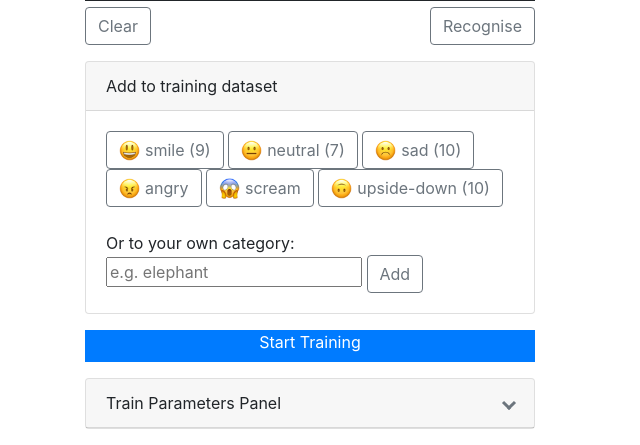
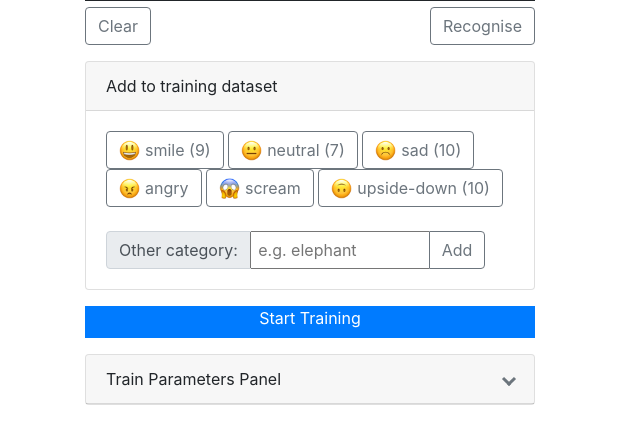
Before and after one commit to stblmuc/Smiley, a Flask app: page / in a window 1280 px wide. Shown: the part 559-1004 px from the top of the page, without its empty margins (0-640 px from the left). After the commit the page ends 964 px from the top, so only its background shows below. Run offline with Flask 2, Linux system fonts and the light colour scheme; some libraries are stand-ins or nearby versions.

Commit message:
improve add form

```diff
--- a/static/css/style.css
+++ b/static/css/style.css
@@ -143,6 +143,20 @@ label {
     border-color: #ced4da;
 }
 
+#add-form .input-group-text {
+    border-top-right-radius: 0;
+    border-bottom-right-radius: 0;
+}
+
+#add-form button {
+    border-top-left-radius: 0;
+    border-bottom-left-radius: 0;
+}
+
+#add-form input{
+    max-width: 180px;
+}
+
 .inline {
     display: inline;
 }
--- a/templates/index.html
+++ b/templates/index.html
@@ -45,12 +45,16 @@
                     </div>
                     <div id="ownCategories" class="row no-gutters justify-content-around"></div>
                     <br>
-                    <span>Or to your own category:</span>
-                    <label for="trainingDataLabel">
-                        <input list="trainingDataLabelOptions" id="trainingDataLabel" placeholder="e.g. elephant">
+                    <div id="add-form" class="input-group">
+                        <div class="input-group-prepend">
+                            <label for="trainingDataLabel" class="input-group-text">Other category:</label>
+                        </div>
+                        <input list="trainingDataLabelOptions" id="trainingDataLabel" placeholder=" e.g. elephant">
                         <datalist id="trainingDataLabelOptions"></datalist>
-                        <button id="addTrainingData" class="btn btn-outline-secondary">Add</button>
-                    </label>
+                        <div class="input-group-append">
+                            <button id="addTrainingData" class="btn btn-outline-secondary">Add</button>
+                        </div>
+                    </div>
                 </div>
             </div>
             <div id="trainModels" class="relative">
```
